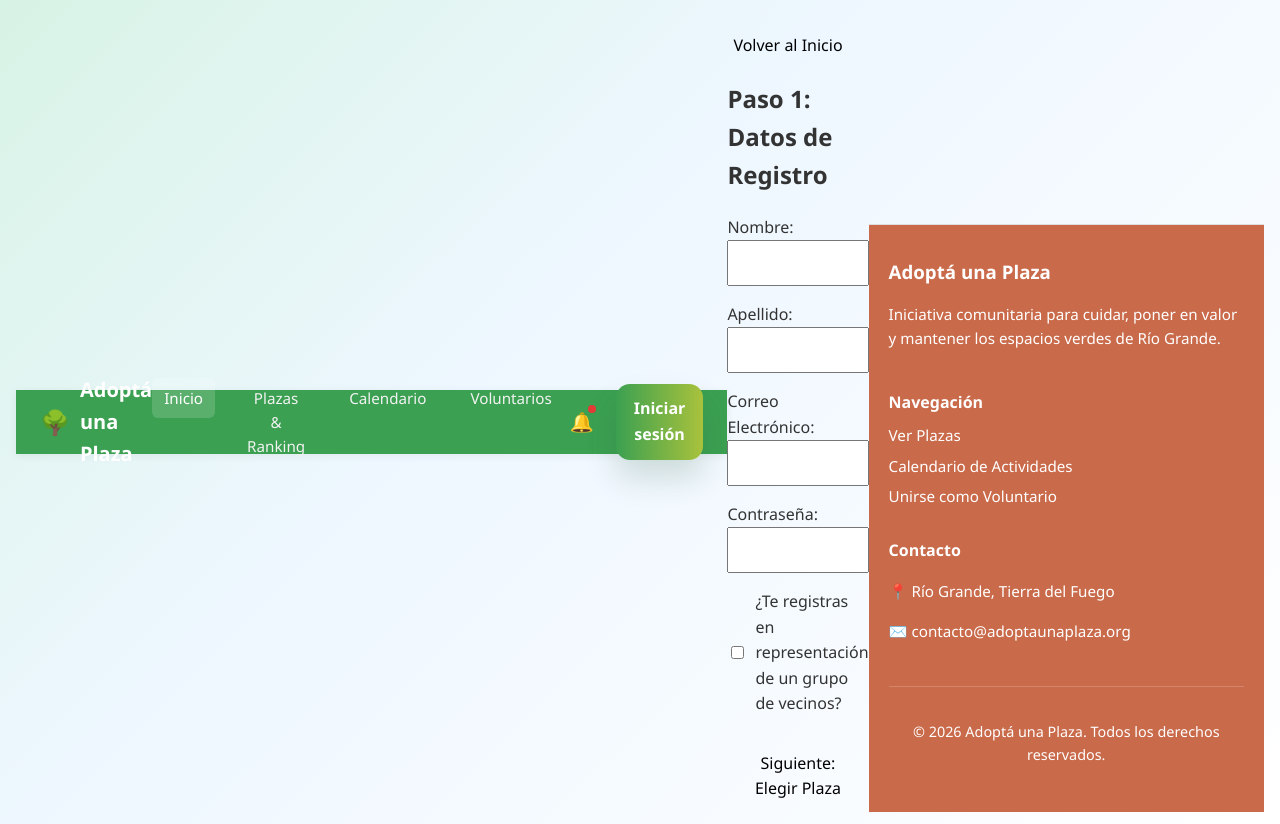
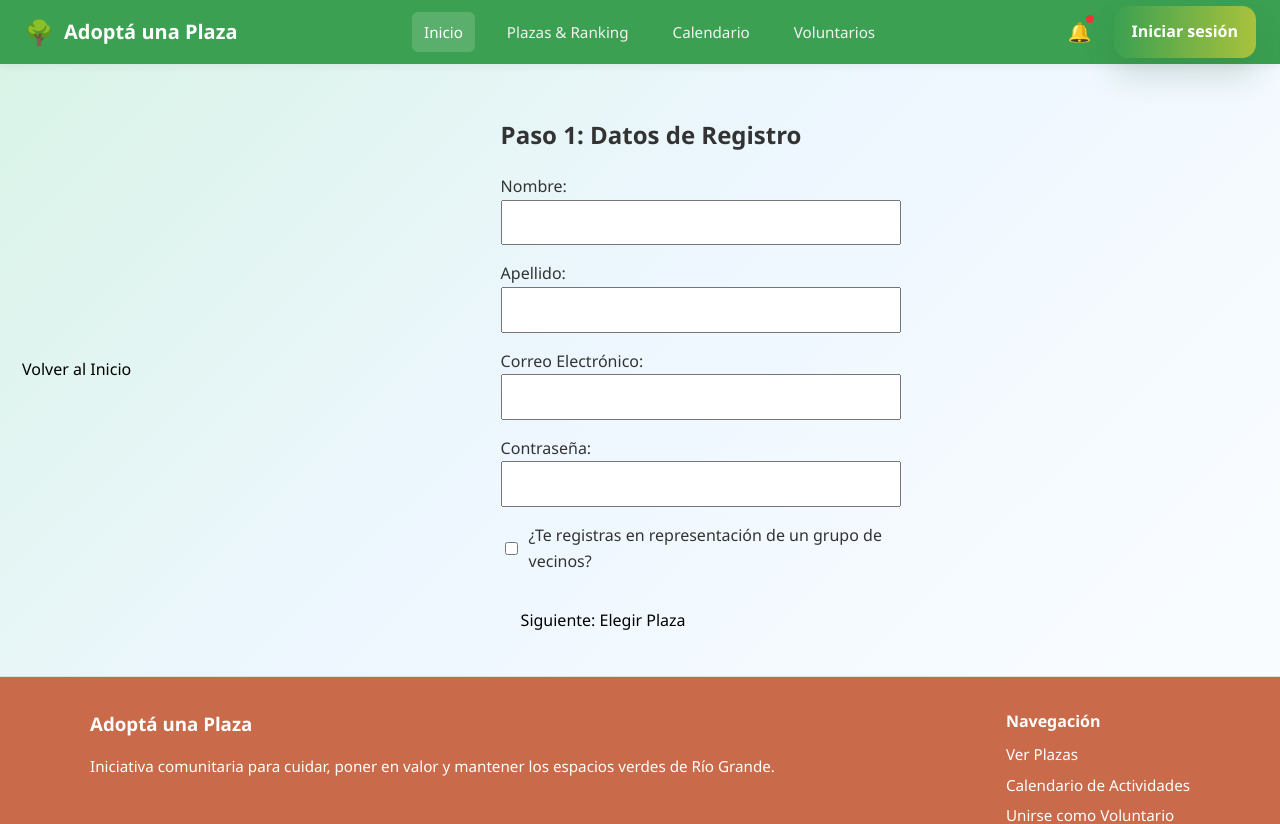
Before and after one commit to facundoR2/adopta_una_plaza, a React app in the folder frontend/: page /registro in a window 1280 px wide. Shown: the top 824 px of the page. Built offline with nearby package versions, Linux system fonts and the light colour scheme; no server answers; the HTML template or start-up script is replaced by a standard one.

Commit message:
ADD: estilo para pagina de registro

```diff
--- a/frontend/src/styles/pages/RegisterPage.css
+++ b/frontend/src/styles/pages/RegisterPage.css
@@ -1,12 +1,16 @@
 .register-page {
   min-height: 100vh;
   background: linear-gradient(135deg, #d7f3e5 0%, #eef7ff 40%, #ffffff 100%);
+  display: flex;
+  flex-direction: column;
+}
+.register-content {
+  flex: 1;
   display: flex;
   align-items: center;
   justify-content: center;
   padding: 32px 16px;
 }
-
 .register-shell {
   display: grid;
   grid-template-columns: minmax(280px, 360px) minmax(360px, 720px);
```
